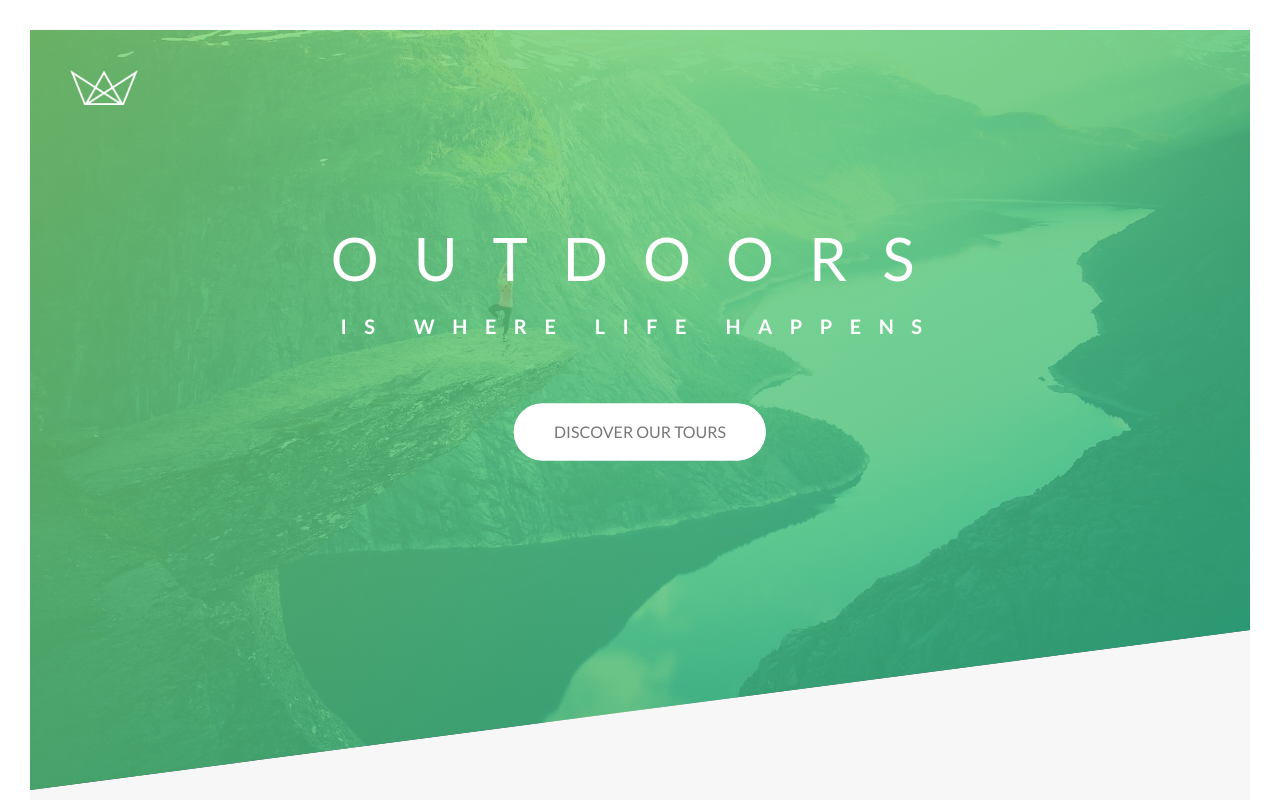
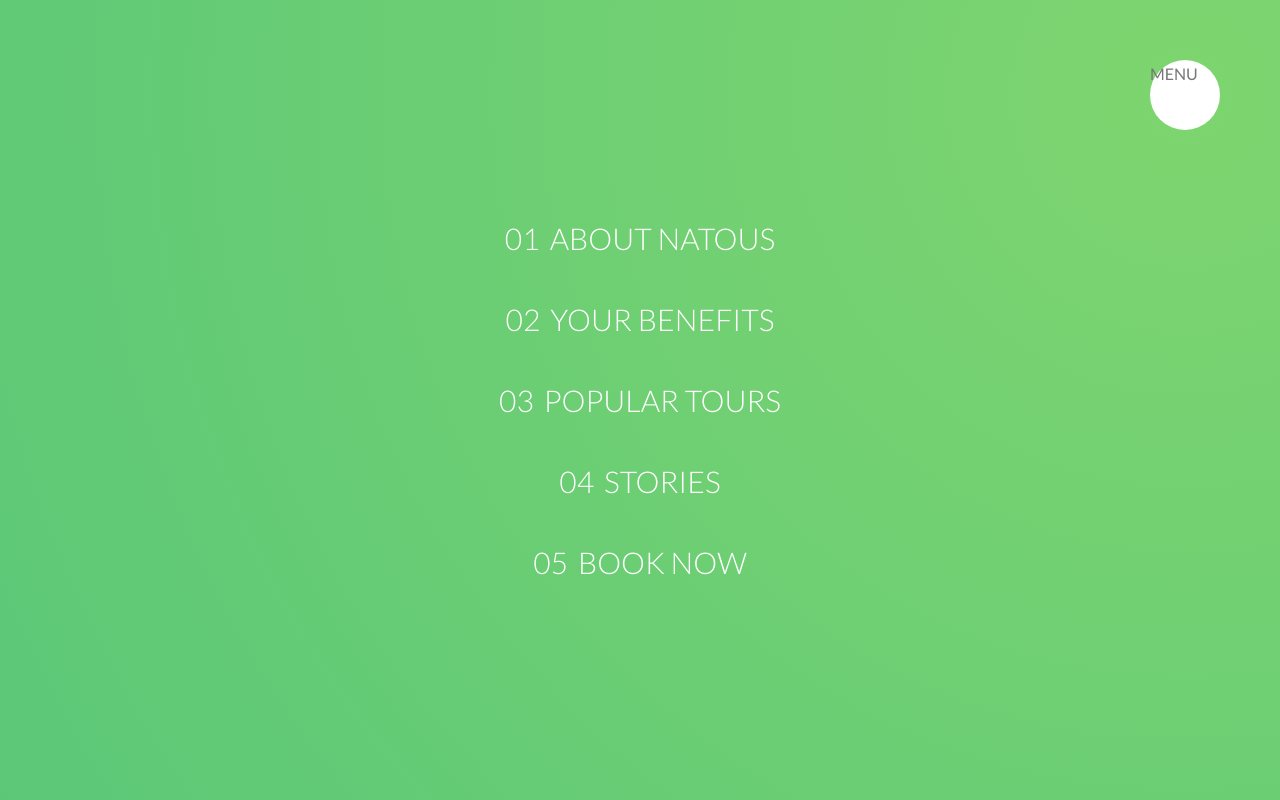
Before and after one commit to jayhan1109/udemyCSS, a website: page Natours/starter/index.html in a window 1280 px wide. Shown: the top 800 px of the page. Drawn offline with Linux system fonts and the light colour scheme; files whose address does not match are found by name.

Commit message:
Navigation Section - Part 1

```diff
--- a/Natours/starter/index.html
+++ b/Natours/starter/index.html
@@ -16,6 +16,22 @@
     <title>Natours | Exciting tours for adventurous people</title>
   </head>
   <body>
+
+    <div class="navigation">
+      <input type="checkbox" class="navigation__checkbox" id="navi-toggle">
+      <label for="navi-toggle" class="navigation__button">MENU</label>
+      <div class="navigation__background">&nbsp;</div>
+      <nav class="navigation__nav">
+        <ul class="navigation__list">
+          <li class="navigation__item"><a href="#" class="navigation__link"><span>01</span>About Natous</a></li>
+          <li class="navigation__item"><a href="#" class="navigation__link"><span>02</span>Your benefits</a></li>
+          <li class="navigation__item"><a href="#" class="navigation__link"><span>03</span>Popular tours</a></li>
+          <li class="navigation__item"><a href="#" class="navigation__link"><span>04</span>Stories</a></li>
+          <li class="navigation__item"><a href="#" class="navigation__link"><span>05</span>Book now</a></li>
+        </ul>
+      </nav>
+    </div>
+
     <header class="header">
       <div class="header__logo-box">
         <img class="header__logo" src="img/logo-white.png" alt="logo" />
--- /dev/null
+++ b/Natours/starter/sass/layout/_navigation.scss
@@ -0,0 +1,87 @@
+.navigation {
+  &__checkbox {
+    display: none;
+  }
+
+  &__button {
+    background: $color-white;
+    height: 7rem;
+    width: 7rem;
+    position: fixed;
+    top: 6rem;
+    right: 6rem;
+    border-radius: 50%;
+    z-index: 2000;
+  }
+
+  &__background {
+    height: 6rem;
+    width: 6rem;
+    border-radius: 50%;
+    position: fixed;
+    top: 6.5rem;
+    right: 6.5rem;
+    background-image: radial-gradient(
+      $color-primary-light,
+      $color-primary-dark
+    );
+    z-index: 1000;
+
+    transform: scale(80);
+  }
+
+  &__nav {
+    height: 100vh;
+    width: 100%;
+    position: fixed;
+    top: 0;
+    right: 0;
+    z-index: 1500;
+  }
+
+  &__list {
+    position: absolute;
+    top: 50%;
+    left: 50%;
+    transform: translate(-50%, -50%);
+    list-style-type: none;
+    text-align: center;
+  }
+
+  &__item {
+    margin: 1rem;
+  }
+
+  &__link {
+    &:link,
+    &:visited {
+        display: inline-block;
+      font-size: 3rem;
+      font-weight: 300;
+      padding: 1rem 2rem;
+      color: $color-white;
+      text-decoration: none;
+      text-transform: uppercase;
+      background-image: linear-gradient(
+        120deg,
+        transparent 0%,
+        transparent 50%,
+        $color-white 50%
+      );
+      background-size: 230%;
+      transition: all 0.4s;
+
+      span{
+          margin-right: 1rem;
+          display: inline-block;
+      }
+    }
+
+    &:hover,
+    &:active {
+      background-position: 100%;
+      color:$color-primary;
+      transform: translateX(1rem);
+    }
+  }
+}
--- a/Natours/starter/sass/main.scss
+++ b/Natours/starter/sass/main.scss
@@ -18,6 +18,7 @@
 @import "layout/header";
 @import "layout/footer";
 @import "layout/grid";
+@import "layout/navigation";
 
 @import "pages/home";
 
```
Also changed, not shown: Natours/starter/css/style.css.
